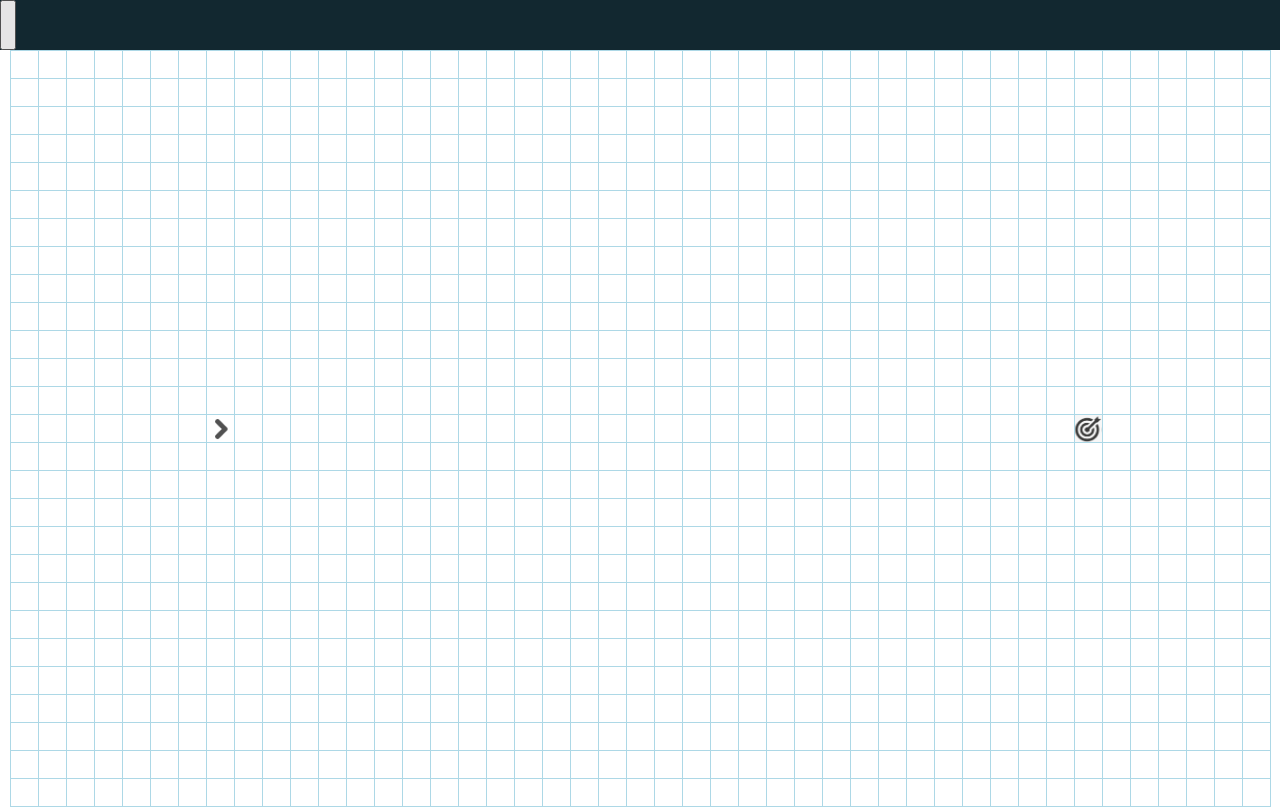
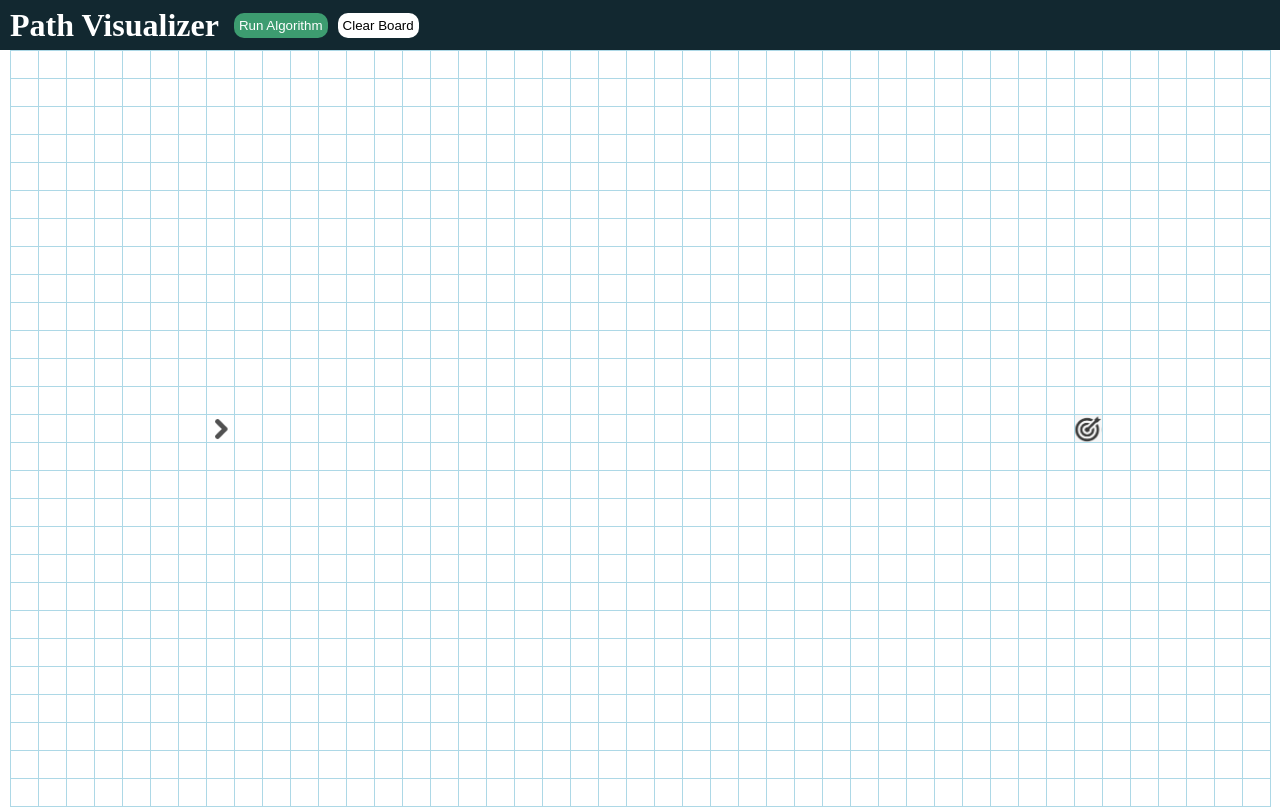
Before and after one commit to AndrewBloodworth/PathVisualizer, a React (Create React App) app: page / in a window 1280 px wide. Built offline with nearby package versions, Linux system fonts and the light colour scheme.

Commit message:
Added Clear Board

```diff
--- a/public/index.css
+++ b/public/index.css
@@ -6,9 +6,42 @@ html, body, main {
 .nav {
     display: flex;
     justify-content: flex-start;
+    align-items: center;
     width: 100%;
     height: 50px;
     background-color: rgb(18, 40, 48);
+}
+.nav-title {
+    color: white;
+    margin: 0 10px;
+}
+.clear-button {
+    color: white;
+}
+.clear-button button:focus {
+    outline: none;
+    box-shadow: none;
+}
+.clear-button button {
+    background-color: white;
+    margin: 5px;
+    padding: 5px;
+    border-radius: 10px;
+    border: none;
+    cursor: pointer;
+}
+.algo-button button:focus {
+    outline: none;
+    box-shadow: none;
+}
+.algo-button button {
+    color: white;
+    background-color: rgb(61, 156, 112);
+    margin: 5px;
+    padding: 5px;
+    border-radius: 10px;
+    border: none;
+    cursor: pointer;
 }
 .grid-container {
     display: flex;
@@ -97,7 +130,7 @@ td {
     background-size: cover;
 }
 .wall {
-    background-color: rgb(13, 13, 219);
+    background-color: rgb(13, 13, 39);
     animation-name: wallAnimation;
     animation-duration: 0.5s;
 }
--- a/src/algorithms/dijkstras.js
+++ b/src/algorithms/dijkstras.js
@@ -9,6 +9,8 @@ const lowestCostNode = (costs, processed) => {
 
 export const graph = {}
 export const walls = [];
+export let completed = false;
+export const boxes = []
 
 export const buildGraph = (start,cName) => {
     let index = start.indexOf('-');
@@ -18,14 +20,8 @@ export const buildGraph = (start,cName) => {
     let left = col-1 < 0 ? null : `${row}-${col-1}`;
     let up = row+1 > graph.rows-1 ? null : `${row+1}-${col}`;
     let down = row-1 < 0 ? null : `${row-1}-${col}`;
-    if (cName !== 'wall') {
-        graph[start] = {
-            [right]: 1,
-            [left]: 1,
-            [up]: 1,
-            [down]: 1
-        };
-    }
+    if (cName !== 'wall') graph[start] = { [right]: 1, [left]: 1, [up]: 1, [down]: 1 };
+    boxes.push(start);
 }
 
 export const dijkstra = async () => {
@@ -82,6 +78,6 @@ export const dijkstra = async () => {
     distance: costs[graph.endNode],
     path: optimalPath
     };
-
+    completed = true;
     return results;
 }
--- a/src/components/nav/Nav.js
+++ b/src/components/nav/Nav.js
@@ -1,24 +1,39 @@
 import React from 'react';
-import { dijkstra } from '../../algorithms/dijkstras';
+import { dijkstra,boxes } from '../../algorithms/dijkstras';
 
 export const Nav = () => {
     const handleClick = async () => {
+        for( let box of boxes) {
+            const el = document.getElementById(box);
+            if (el.className === 'visited' || el.className === 'path') el.className = 'unvisited'
+        }
         let result = await dijkstra();
         result.path.shift()
         result.path.pop()
-        let i = 0
-        let length = result.path.length;
+        let i = 0, length = result.path.length;
         const interval = setInterval(() => {
             document.getElementById(result.path[i]).className = 'path'
             i++;
-            if (i === length) {
-                clearInterval(interval);
-            }
+            if (i === length) clearInterval(interval);
         },1)
+    }
+    const handleClear = () => {
+        for( let box of boxes) {
+            const el = document.getElementById(box);
+            if (el.className === 'visited' || el.className === 'path' || el.className === 'wall') el.className = 'unvisited'
+        }
     }
     return (
         <div className='nav'>
-            <button onClick={handleClick}></button>
+            <div className='nav-title'>
+                <h1>Path Visualizer</h1>
+            </div>
+            <div className='algo-button'>
+                <button onClick={handleClick}>Run Algorithm</button>
+            </div>
+            <div className='clear-button'>
+                <button onClick={handleClear}>Clear Board</button>
+            </div>
         </div>
     )
 }
```
